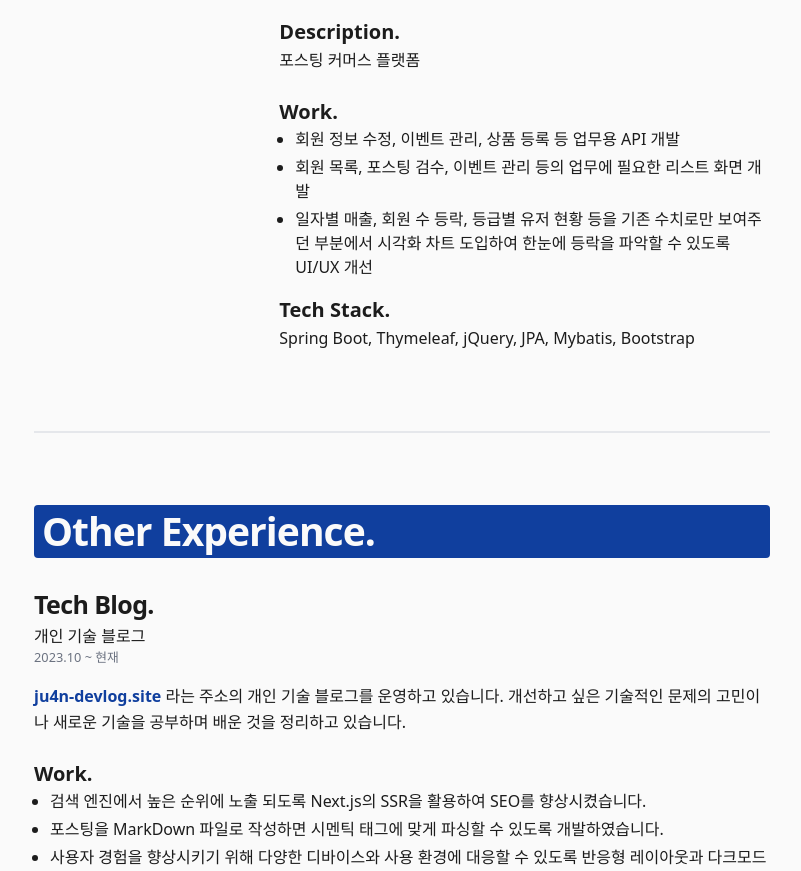
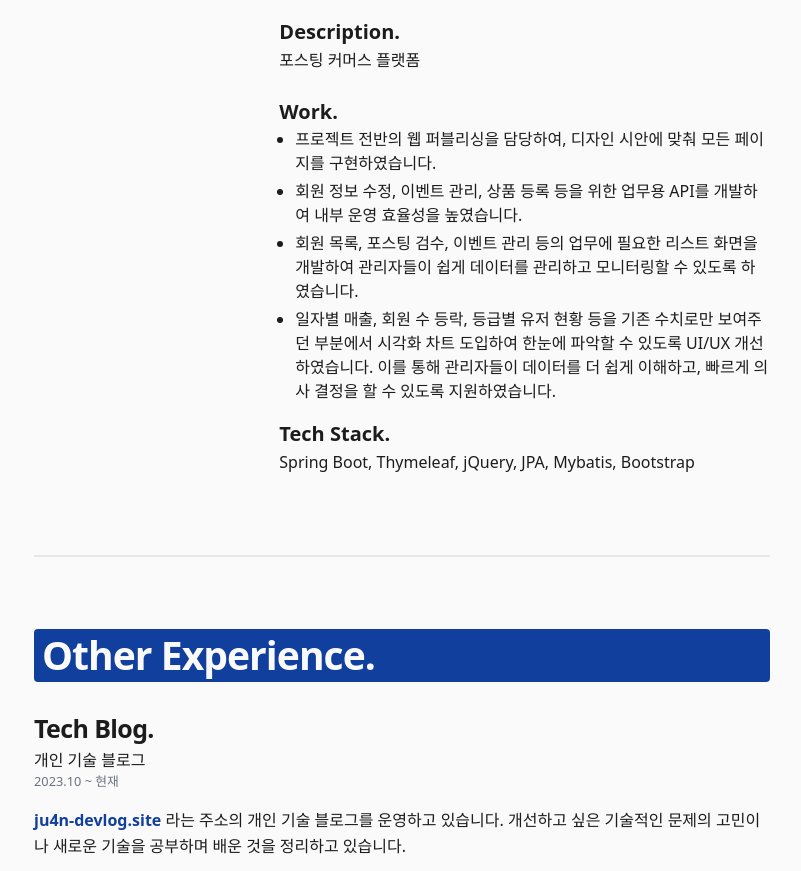
Before and after one commit to shinju4n/tech-blog, a Next.js app: page /resume in a window 1280 px wide. Shown: the part 1881-2752 px from the top of the page, without its empty margins (238-1039 px from the left). Built offline with nearby package versions, Linux system fonts and the light colour scheme.

Commit message:
feat :[이력서] inflca 내용 보강

```diff
--- a/components/resume/work-experience/marketit/inflca.tsx
+++ b/components/resume/work-experience/marketit/inflca.tsx
@@ -18,11 +18,18 @@ const Inflca: FC = () => {
             Work.
           </Typography>
           <ul className="pl-4 list-disc flex flex-col gap-1">
-            <li>회원 정보 수정, 이벤트 관리, 상품 등록 등 업무용 API 개발</li>
-            <li>회원 목록, 포스팅 검수, 이벤트 관리 등의 업무에 필요한 리스트 화면 개발</li>
+            <li>프로젝트 전반의 웹 퍼블리싱을 담당하여, 디자인 시안에 맞춰 모든 페이지를 구현하였습니다.</li>
+            <li>
+              회원 정보 수정, 이벤트 관리, 상품 등록 등을 위한 업무용 API를 개발하여 내부 운영 효율성을 높였습니다.
+            </li>
+            <li>
+              회원 목록, 포스팅 검수, 이벤트 관리 등의 업무에 필요한 리스트 화면을 개발하여 관리자들이 쉽게 데이터를
+              관리하고 모니터링할 수 있도록 하였습니다.
+            </li>
             <li>
               일자별 매출, 회원 수 등락, 등급별 유저 현황 등을 기존 수치로만 보여주던 부분에서 시각화 차트 도입하여
-              한눈에 등락을 파악할 수 있도록 UI/UX 개선
+              한눈에 파악할 수 있도록 UI/UX 개선하였습니다. 이를 통해 관리자들이 데이터를 더 쉽게 이해하고, 빠르게 의사
+              결정을 할 수 있도록 지원하였습니다.
             </li>
           </ul>
         </div>
```
